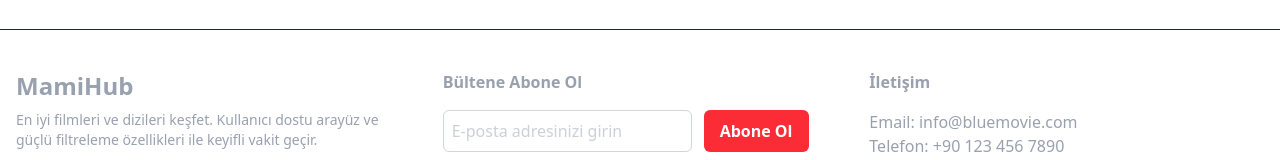
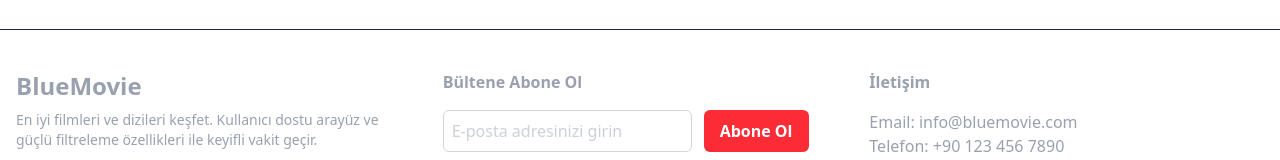
Before and after one commit to muhammetkndu/BlueMovie, a React (Vite) app: page /#/ in a window 1280 px wide. Shown: the part 1183-1343 px from the top of the page. Built offline with nearby package versions, Linux system fonts and the light colour scheme; no server answers.

Commit message:
footer text changed

```diff
--- a/src/pages/footer.tsx
+++ b/src/pages/footer.tsx
@@ -5,7 +5,7 @@
 
     {/* Logo ve Açıklama */}
     <div className="flex-1 mb-8 md:mb-0">
-      <h2 className="text-2xl font-bold">MamiHub</h2>
+      <h2 className="text-2xl font-bold">BlueMovie</h2>
       <p className="mt-2 text-sm max-w-sm">
         En iyi filmleri ve dizileri keşfet. Kullanıcı dostu arayüz ve güçlü filtreleme özellikleri ile keyifli vakit geçir.
       </p>
```
